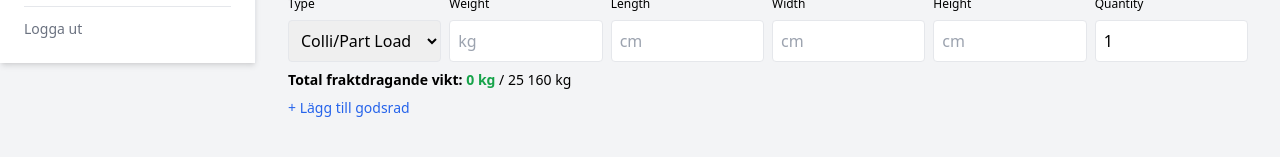
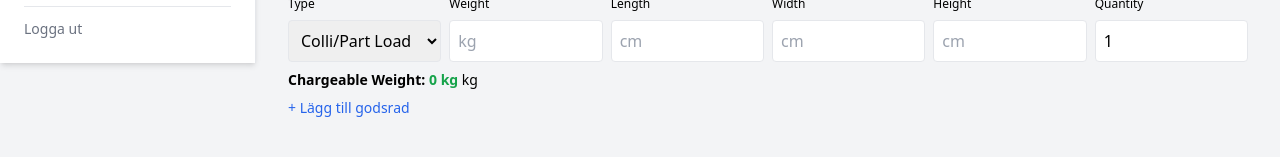
Before and after one commit to henrikmalmberg/easyfreightbooking-dashboard, a React (Vite) app: page /new-booking in a window 1280 px wide. Shown: the part 288-445 px from the top of the page. Built offline with nearby package versions, Linux system fonts and the light colour scheme.

Commit message:
Update Dashboard.jsx

```diff
--- a/src/Dashboard.jsx
+++ b/src/Dashboard.jsx
@@ -405,11 +405,11 @@ const handleSubmit = async () => {
           </div>
         ))}
 		<div className="text-sm mt-2">
-  <strong>Total fraktdragande vikt:</strong>{" "}
+  <strong>Chargeable Weight:</strong>{" "}
   <span className={chargeableWeight > 25160 ? "text-red-600 font-semibold" : "text-green-600 font-semibold"}>
     {Math.round(chargeableWeight)} kg
   </span>
-  {" "} / 25 160 kg
+  {" "} kg
 </div>
 
         <button onClick={addGoodsRow} className="mt-2 text-sm text-blue-600">+ Lägg till godsrad</button>
```
